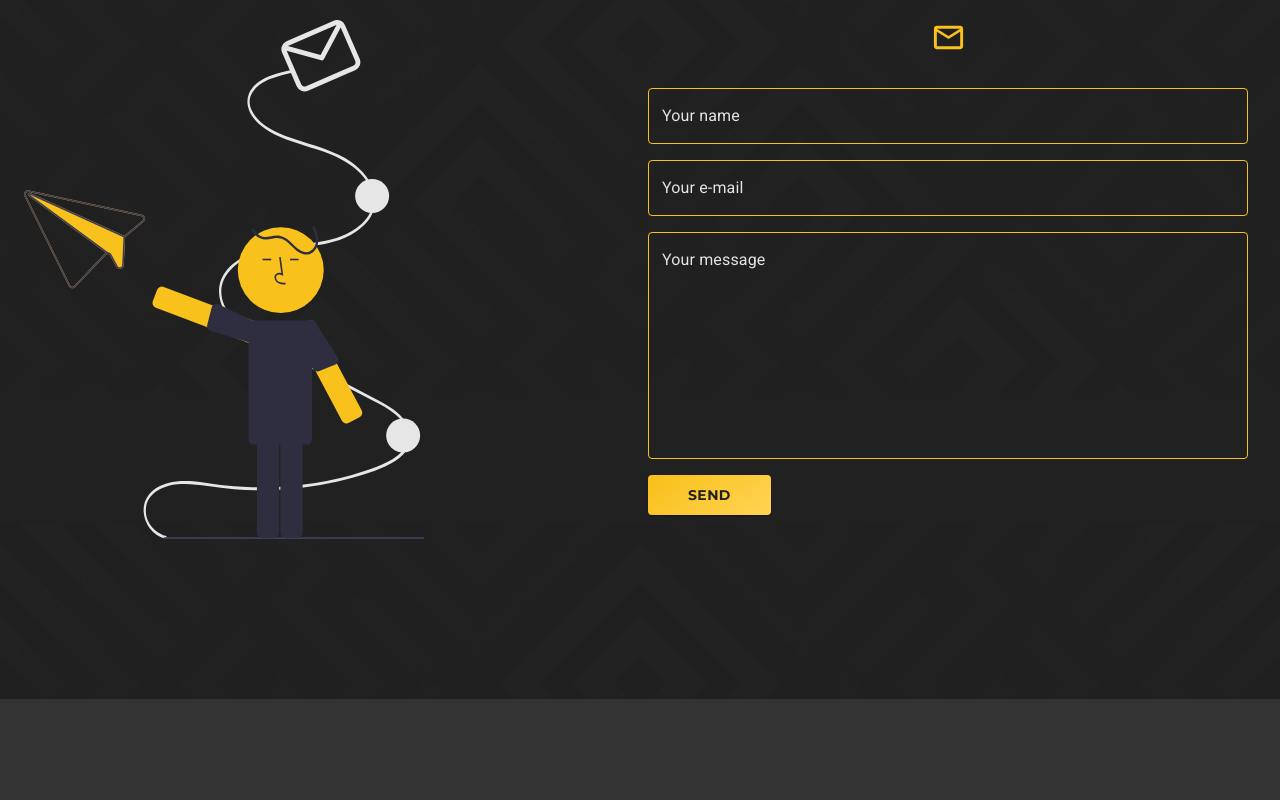
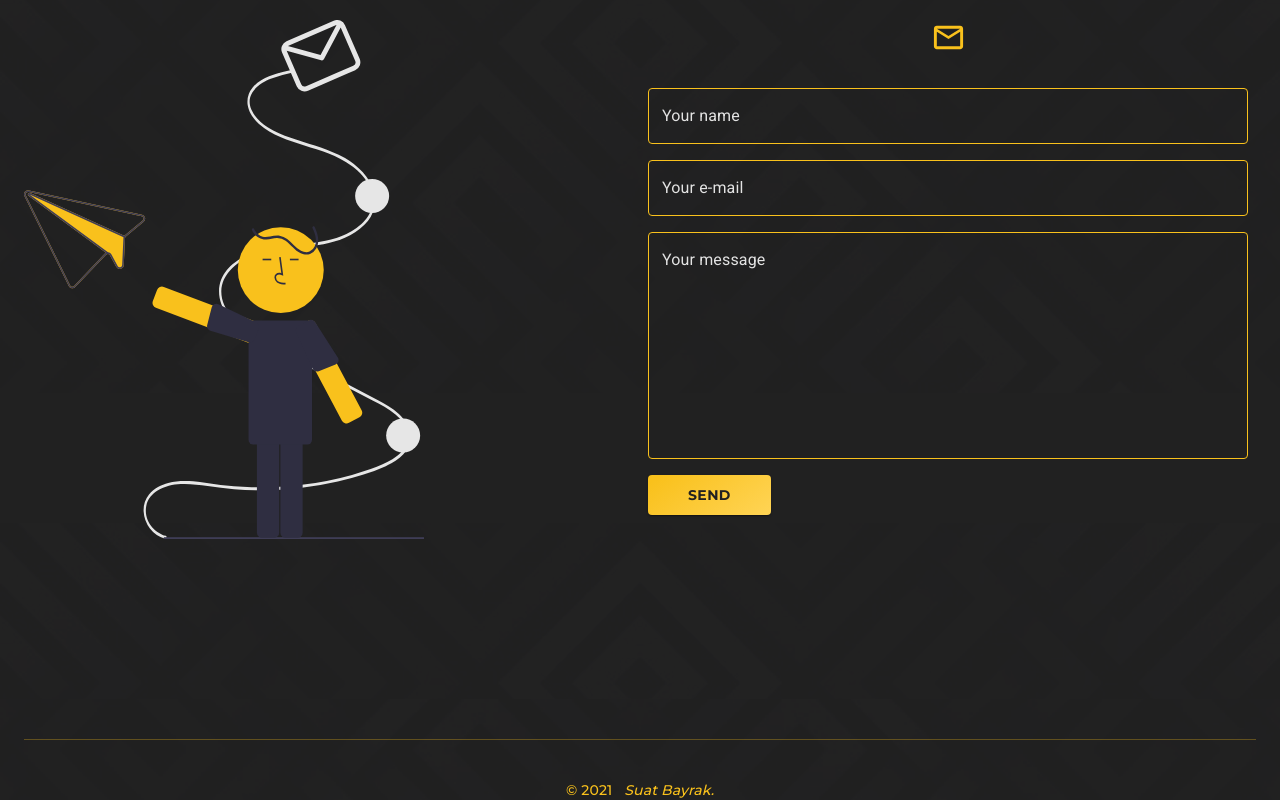
Before and after one commit to sbayrak/suatbayrak-nextjs-materialui, a Next.js app: page / in a window 1280 px wide. Shown: the part 4500-5300 px from the top of the page. Before the commit the page ends 5199 px from the top, so only its background shows below. Built offline with nearby package versions, Linux system fonts and the light colour scheme.

Commit message:
added footer

```diff
--- /dev/null
+++ b/components/Footer.js
@@ -0,0 +1,46 @@
+import { Container, Grid, Typography } from '@material-ui/core';
+import { makeStyles } from '@material-ui/core/styles';
+
+const useStyles = makeStyles((theme) => ({
+  rootFooter: {
+    paddingTop: theme.spacing(5),
+    background: 'url("/fancy-pants2.png")',
+    backgroundSize: '100%',
+    backgroundRepeat: 'repeat',
+    backgroundPosition: 'center',
+  },
+  gridItem: {
+    textAlign: 'center',
+  },
+  Typo1: {
+    borderTop: '1px solid rgba(249,193,28,0.3)',
+    paddingTop: theme.spacing(5),
+    // color: theme.palette.grey[400],
+    color: '#f9c11c',
+    fontFamily: 'Montserrat',
+    fontStyle: 'italic',
+    fontWeight: theme.typography.fontWeightMedium,
+  },
+}));
+
+const Footer = () => {
+  const classes = useStyles();
+  return (
+    <>
+      <div className={classes.rootFooter}>
+        <Container>
+          <Grid container>
+            <Grid item xs={12} className={classes.gridItem}>
+              <Typography variant='body2' className={classes.Typo1}>
+                <span style={{ fontStyle: 'normal' }}>&copy; 2021</span> &nbsp;
+                Suat Bayrak.
+              </Typography>
+            </Grid>
+          </Grid>
+        </Container>
+      </div>
+    </>
+  );
+};
+
+export default Footer;
--- a/components/Layout.js
+++ b/components/Layout.js
@@ -1,10 +1,12 @@
 import Navbar from '../components/Navbar';
+import Footer from './Footer';
 
 const Layout = ({ children }) => {
   return (
     <>
       <Navbar></Navbar>
       {children}
+      <Footer></Footer>
     </>
   );
 };
```
